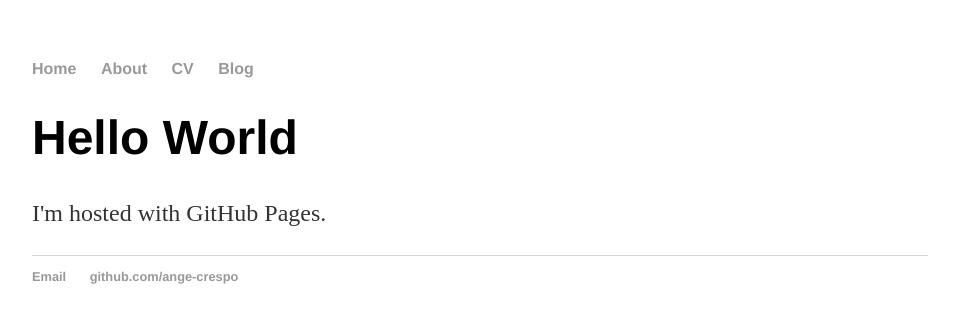
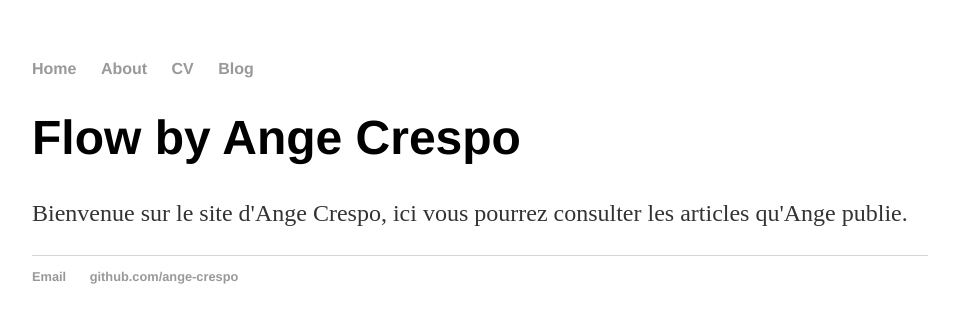
Before and after one commit to Ange-Crespo/Ange-Crespo.github.io, a Jekyll site: the page built from index.html, in a window 1280 px wide. Shown: the top 323 px of the page, without its empty margins (160-1119 px from the left). Built offline with Jekyll 4.4.1, drawn with Linux system fonts in a browser that asks for light colours; nearby versions of some CDN libraries; library files that are not in the unit come from our copies; a script that is not in the unit is left out.

Commit message:
Update index.html

```diff
--- a/index.html
+++ b/index.html
@@ -5,7 +5,7 @@ title: Ange Crespo, Data Scientist
 <!DOCTYPE html>
 <html>
 <body>
-<h1>Hello World</h1>
-<p>I'm hosted with GitHub Pages.</p>
+<h1>Flow by Ange Crespo</h1>
+<p>Bienvenue sur le site d'Ange Crespo, ici vous pourrez consulter les articles qu'Ange publie.</p>
 </body>
 </html>
```
